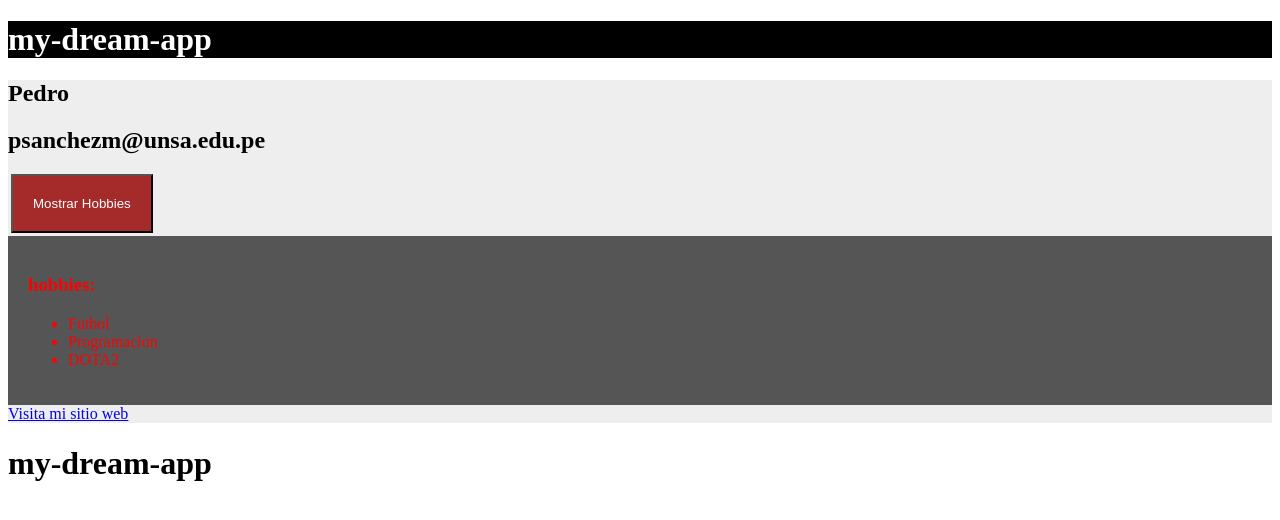
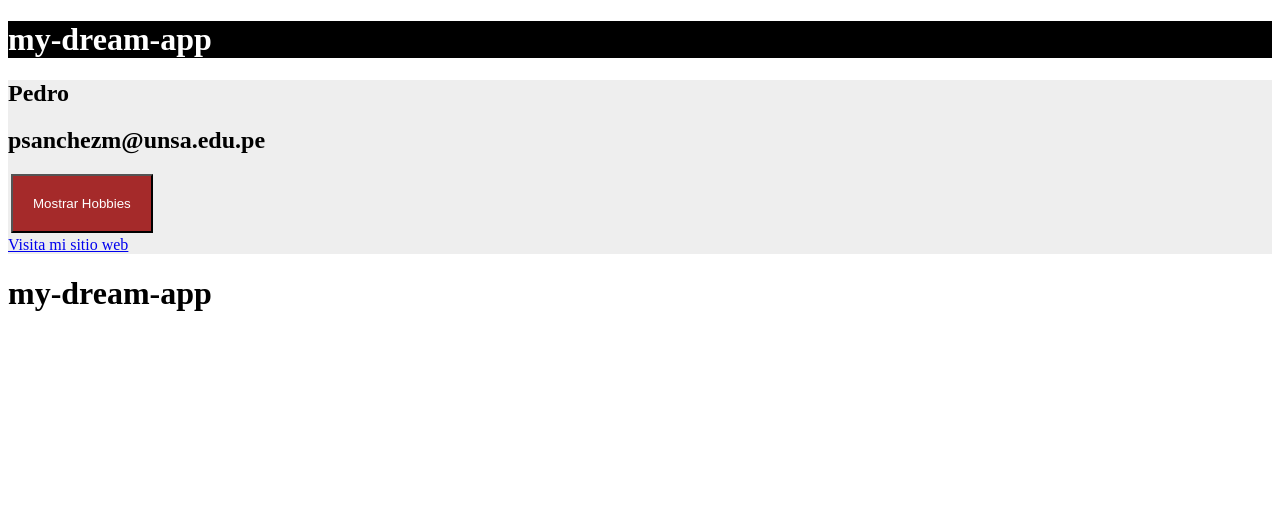
Before and after one commit to PedroSanMac/proyectoAngular, an Angular app in the folder my-dream-app/: page / in a window 1280 px wide. Shown: the top 520 px of the page. Built offline with nearby package versions, Linux system fonts and the light colour scheme.

Commit message:
Se arreglo el boton para que funcione bien

```diff
--- a/my-dream-app/src/app/app.component.ts
+++ b/my-dream-app/src/app/app.component.ts
@@ -27,6 +27,6 @@ export class AppComponent {
   }
 
   showhobbies() {
-    return true;
+    return this.showHobbies;
   }
 }
```
